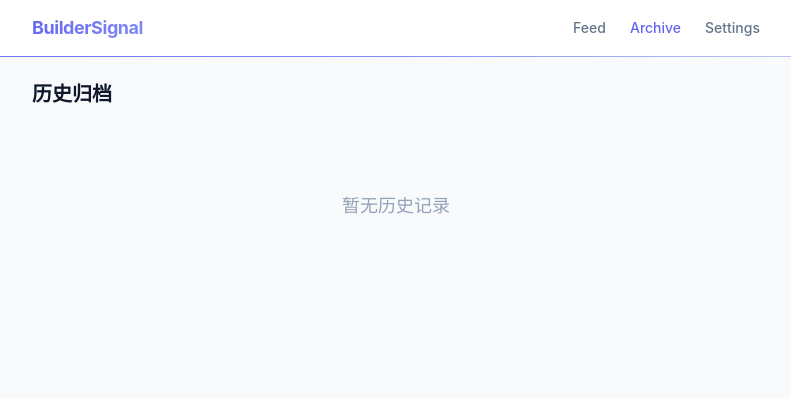
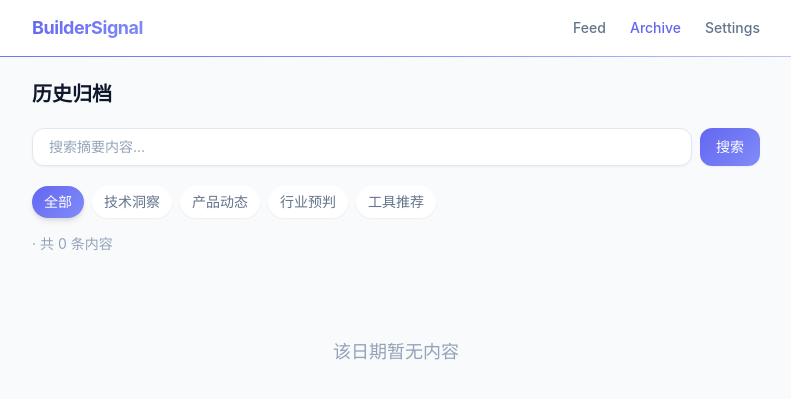
Before and after one commit to Mia-hub7/BuilderSignal, a FastAPI app: page /archive in a window 1280 px wide. Shown: the top 399 px of the page, without its empty margins (244-1035 px from the left). Run offline with FastAPI, Linux system fonts and the light colour scheme; some libraries are stand-ins or nearby versions.

Commit message:
feat: add keyword search to archive page

```diff
--- a/routers/archive.py
+++ b/routers/archive.py
@@ -13,6 +13,36 @@ CATEGORIES = ["全部", "技术洞察", "产品动态", "行业预判", "工具
 
 def _source_label(source: str) -> str:
     return {"x": "X", "podcast": "Podcast", "blog": "Blog"}.get(source, source.upper())
+
+
+def _build_items(summaries, session) -> list[dict]:
+    items = []
+    for sm in summaries:
+        builder_name = "Unknown"
+        builder_bio = ""
+        if sm.builder_id:
+            b = session.query(Builder).filter_by(id=sm.builder_id).first()
+            if b:
+                builder_name = b.name
+                builder_bio = b.bio or ""
+        source = ""
+        if sm.raw_content_id:
+            rc = session.query(RawContent).filter_by(id=sm.raw_content_id).first()
+            if rc:
+                source = rc.source
+        pub = sm.published_at
+        published_time = pub.strftime("%m-%d %H:%M") if pub else ""
+        items.append({
+            "builder_name": builder_name,
+            "builder_bio": builder_bio,
+            "source": _source_label(source),
+            "category_tag": sm.category_tag or "",
+            "published_time": published_time,
+            "summary_en": sm.summary_en or "",
+            "summary_zh": sm.summary_zh or "",
+            "original_url": sm.original_url or "#",
+        })
+    return items
 
 
 def _query_by_date(date_str: str, category: str) -> list[dict]:
@@ -34,34 +64,27 @@ def _query_by_date(date_str: str, category: str) -> list[dict]:
         if category and category != "全部":
             q = q.filter(Summary.category_tag == category)
         summaries = q.order_by(Summary.published_at.desc()).all()
+        return _build_items(summaries, session)
 
-        items = []
-        for sm in summaries:
-            builder_name = "Unknown"
-            builder_bio = ""
-            if sm.builder_id:
-                b = session.query(Builder).filter_by(id=sm.builder_id).first()
-                if b:
-                    builder_name = b.name
-                    builder_bio = b.bio or ""
-            source = ""
-            if sm.raw_content_id:
-                rc = session.query(RawContent).filter_by(id=sm.raw_content_id).first()
-                if rc:
-                    source = rc.source
-            pub = sm.published_at
-            published_time = pub.strftime("%m-%d %H:%M") if pub else ""
-            items.append({
-                "builder_name": builder_name,
-                "builder_bio": builder_bio,
-                "source": _source_label(source),
-                "category_tag": sm.category_tag or "",
-                "published_time": published_time,
-                "summary_en": sm.summary_en or "",
-                "summary_zh": sm.summary_zh or "",
-                "original_url": sm.original_url or "#",
-            })
-    return items
+
+def _query_by_keyword(keyword: str, category: str) -> list[dict]:
+    kw = f"%{keyword}%"
+    with get_session() as session:
+        from sqlalchemy import or_
+        q = (
+            session.query(Summary)
+            .filter(
+                Summary.is_visible == 1,
+                or_(
+                    Summary.summary_zh.ilike(kw),
+                    Summary.summary_en.ilike(kw),
+                ),
+            )
+        )
+        if category and category != "全部":
+            q = q.filter(Summary.category_tag == category)
+        summaries = q.order_by(Summary.created_at.desc()).limit(100).all()
+        return _build_items(summaries, session)
 
 
 def _available_dates() -> list[str]:
@@ -81,11 +104,17 @@ def _available_dates() -> list[str]:
 
 
 @router.get("/archive")
-async def archive(request: Request, date: str = "", category: str = ""):
+async def archive(request: Request, date: str = "", category: str = "", keyword: str = ""):
     dates = _available_dates()
-    active_date = date if date in dates else (dates[0] if dates else "")
     active_category = category if category in CATEGORIES else "全部"
-    items = _query_by_date(active_date, active_category) if active_date else []
+    keyword = keyword.strip()
+
+    if keyword:
+        items = _query_by_keyword(keyword, active_category)
+        active_date = ""
+    else:
+        active_date = date if date in dates else (dates[0] if dates else "")
+        items = _query_by_date(active_date, active_category) if active_date else []
 
     return templates.TemplateResponse("archive.html", {
         "request": request,
@@ -95,5 +124,6 @@ async def archive(request: Request, date: str = "", category: str = ""):
         "categories": CATEGORIES,
         "items": items,
         "total": len(items),
+        "keyword": keyword,
         "active_nav": "archive",
     })
--- a/routers/feed.py
+++ b/routers/feed.py
@@ -133,6 +133,17 @@ async def feed(request: Request, category: str = ""):
     return templates.TemplateResponse("feed.html", ctx)
 
 
+@router.get("/api/debug")
+async def api_debug():
+    import traceback
+    try:
+        with get_session() as session:
+            count = session.query(Summary).count()
+        return JSONResponse({"ok": True, "count": count})
+    except Exception as e:
+        return JSONResponse({"ok": False, "error": str(e), "trace": traceback.format_exc()})
+
+
 @router.get("/api/status")
 async def api_status():
     now_utc8 = datetime.now(TZ8)
--- a/templates/archive.html
+++ b/templates/archive.html
@@ -15,8 +15,33 @@
   <h1 class="text-xl font-bold text-[#0F172A]">历史归档</h1>
 </div>
 
-<!-- 日期选择 -->
-{% if dates %}
+<!-- 搜索框 -->
+<form method="get" action="/archive" class="mb-5 flex gap-2">
+  <input
+    type="text"
+    name="keyword"
+    value="{{ keyword }}"
+    placeholder="搜索摘要内容..."
+    class="flex-1 px-4 py-2 rounded-xl border border-slate-200 bg-white text-sm text-slate-700 placeholder-slate-400 focus:outline-none focus:ring-2 focus:ring-[#6366F1] shadow-sm"
+  />
+  {% if active_category != "全部" %}
+  <input type="hidden" name="category" value="{{ active_category }}" />
+  {% endif %}
+  <button type="submit"
+    class="px-4 py-2 rounded-xl text-sm font-medium text-white shadow-sm"
+    style="background: linear-gradient(135deg, #6366F1, #818CF8);">
+    搜索
+  </button>
+  {% if keyword %}
+  <a href="/archive{% if active_category != '全部' %}?category={{ active_category }}{% endif %}"
+     class="px-4 py-2 rounded-xl text-sm font-medium bg-white text-slate-500 shadow-sm border border-slate-200 hover:text-slate-700">
+    清除
+  </a>
+  {% endif %}
+</form>
+
+<!-- 日期选择（搜索模式下隐藏） -->
+{% if dates and not keyword %}
 <div class="flex gap-2 mb-4 flex-wrap">
   {% for d in dates %}
   <a href="/archive?date={{ d }}&category={% if active_category != '全部' %}{{ active_category }}{% endif %}"
@@ -27,11 +52,12 @@
   </a>
   {% endfor %}
 </div>
+{% endif %}
 
 <!-- 分类筛选 -->
 <div class="flex gap-2 mb-4 flex-wrap">
   {% for cat in categories %}
-  <a href="/archive?date={{ active_date }}&category={% if cat != '全部' %}{{ cat }}{% endif %}"
+  <a href="/archive?{% if keyword %}keyword={{ keyword }}&{% endif %}date={{ active_date }}&category={% if cat != '全部' %}{{ cat }}{% endif %}"
      class="px-3 py-1.5 rounded-full text-sm font-medium transition-all
        {% if active_category == cat %}text-white shadow-md{% else %}bg-white text-slate-500 hover:text-[#6366F1] hover:shadow-sm shadow-sm{% endif %}"
      {% if active_category == cat %}style="background: linear-gradient(135deg, #6366F1, #818CF8);"{% endif %}>
@@ -41,7 +67,13 @@
 </div>
 
 <!-- 计数 -->
-<p class="text-sm text-slate-400 mb-5">{{ active_date }} · 共 {{ total }} 条内容</p>
+<p class="text-sm text-slate-400 mb-5">
+  {% if keyword %}
+  搜索「{{ keyword }}」· 共 {{ total }} 条结果
+  {% else %}
+  {{ active_date }} · 共 {{ total }} 条内容
+  {% endif %}
+</p>
 
 <!-- 卡片列表 -->
 {% if items %}
@@ -94,14 +126,8 @@
   {% endfor %}
 {% else %}
   <div class="text-center py-16 text-slate-400">
-    <p class="text-lg">该日期暂无内容</p>
+    <p class="text-lg">{% if keyword %}未找到相关内容{% else %}该日期暂无内容{% endif %}</p>
   </div>
 {% endif %}
 
-{% else %}
-<div class="text-center py-16 text-slate-400">
-  <p class="text-lg">暂无历史记录</p>
-</div>
-{% endif %}
-
 {% endblock %}
```
